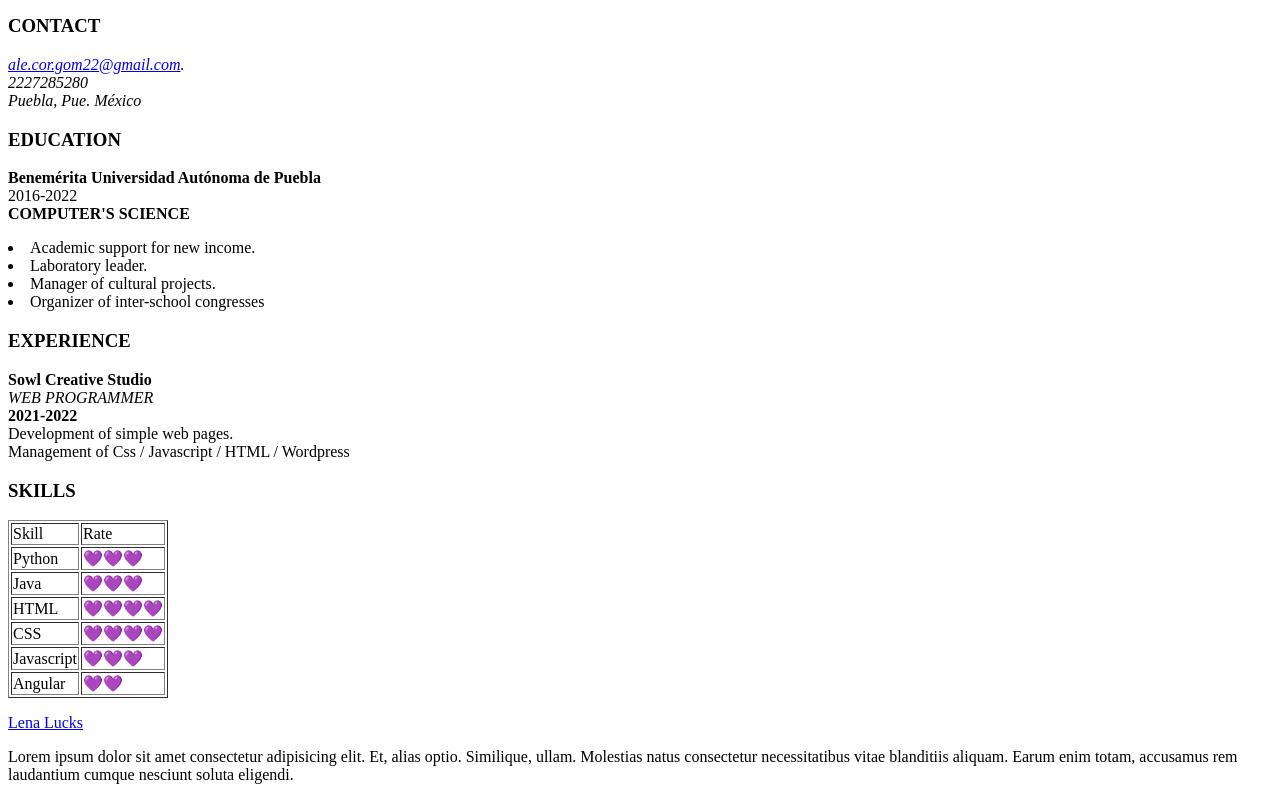
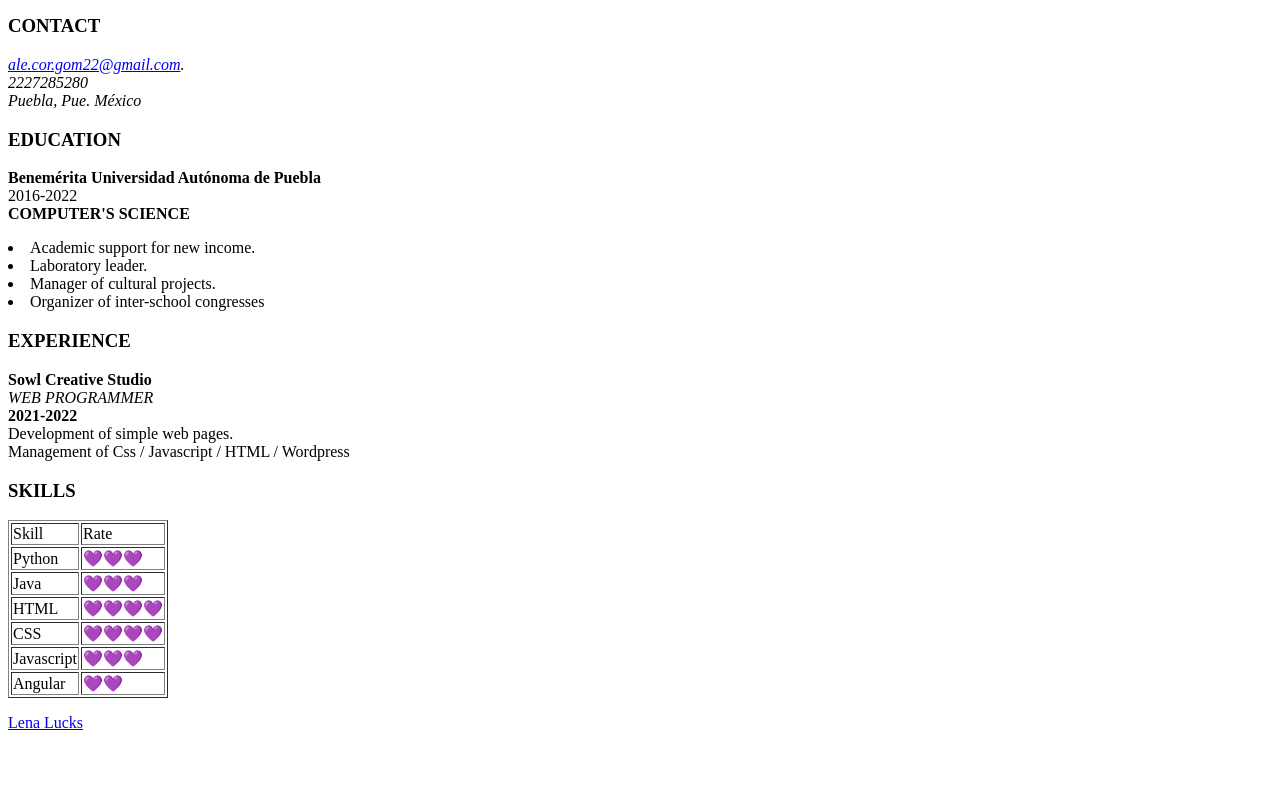
Before and after one commit to AlexLucky22/CV, a plain HTML site: page index.html in a window 1280 px wide. Shown: the part 377-1177 px from the top of the page. After the commit the page ends 1117 px from the top, so only its background shows below. Drawn offline with Linux system fonts and the light colour scheme.

Commit message:
remove lorem

```diff
--- a/index.html
+++ b/index.html
@@ -88,7 +88,6 @@
                 </table>
             </p>
     <a href="Lena.html">Lena Lucks</a>
-    <p>Lorem ipsum dolor sit amet consectetur adipisicing elit. Et, alias optio. Similique, ullam. Molestias natus consectetur necessitatibus vitae blanditiis aliquam. Earum enim totam, accusamus rem laudantium cumque nesciunt soluta eligendi.</p>
 
 </body>
 </html>
```
